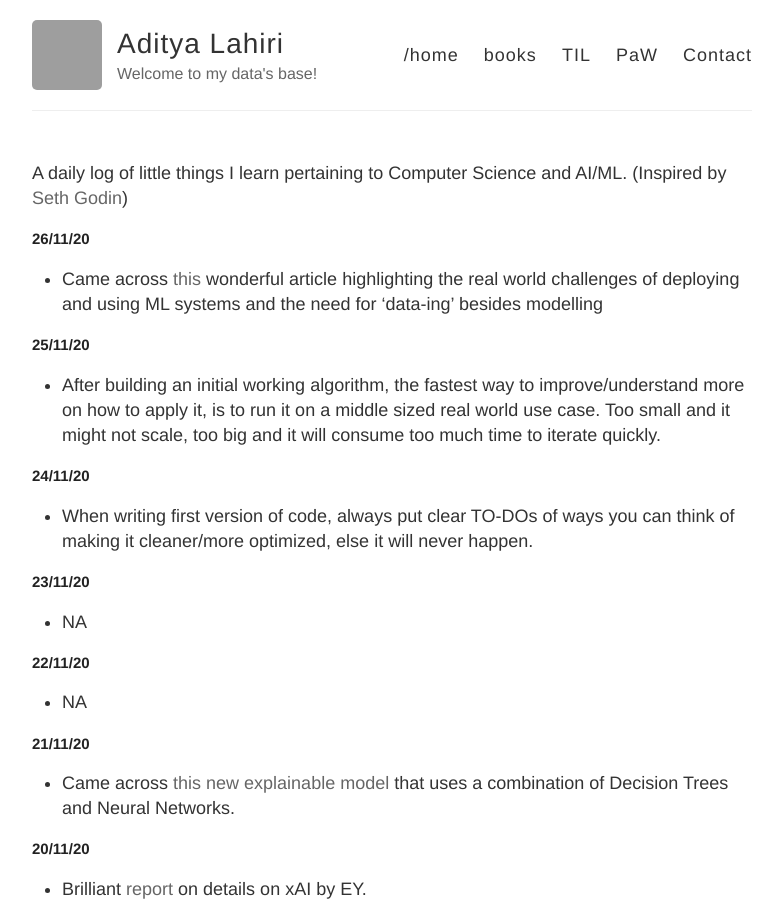
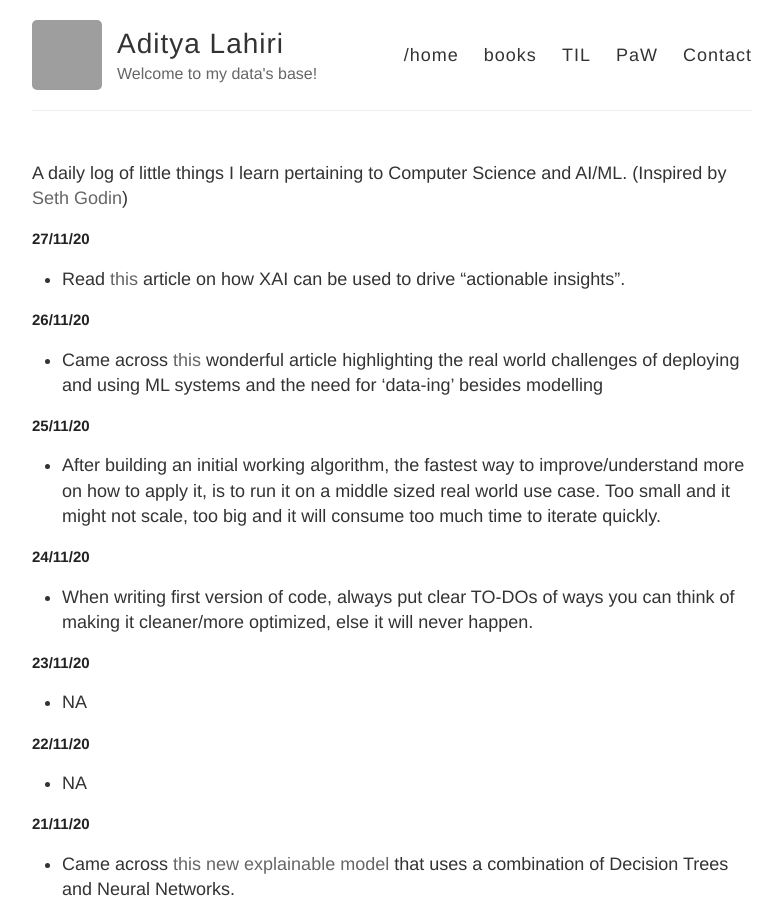
Before and after one commit to adityalahiri/adityalahiri.github.io, a Jekyll site: the page built from TIL.md, in a window 1280 px wide and 900 px high. Shown: the whole window, without its empty margins (248-1030 px from the left). Built offline with Jekyll 4.4.1, drawn with Linux system fonts in a browser that asks for light colours; our own code applies the rules of GitHub Pages for plain Markdown files; grey boxes are pictures that could not be loaded.

Commit message:
Update for 27/11

```diff
--- a/TIL.md
+++ b/TIL.md
@@ -1,5 +1,10 @@
 A daily log of little things I learn pertaining to Computer Science and AI/ML.
 (Inspired by [Seth Godin](https://seths.blog/))
+
+## 27/11/20
+
+* Read [this](https://towardsdatascience.com/explaining-the-why-behind-consumer-spending-on-black-friday-34d5c207b471) article on how XAI can be used
+to drive "actionable insights".
 
 ## 26/11/20
 
```
